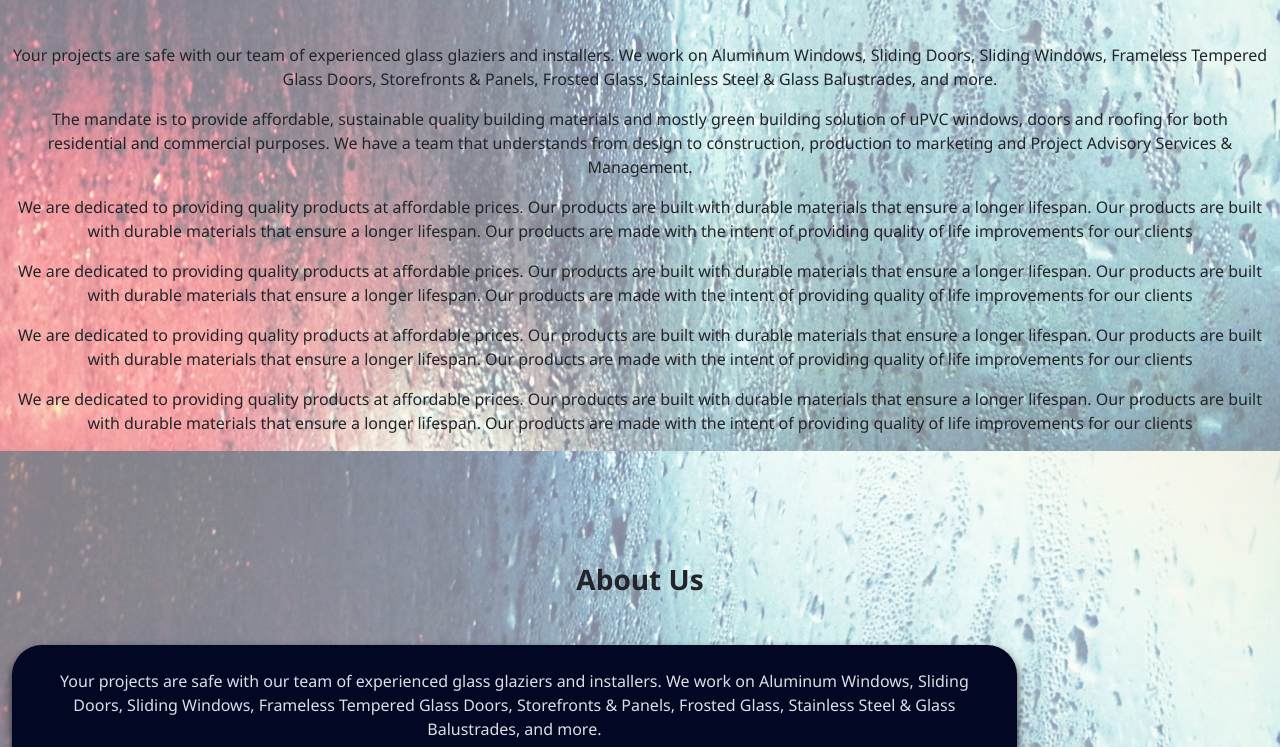
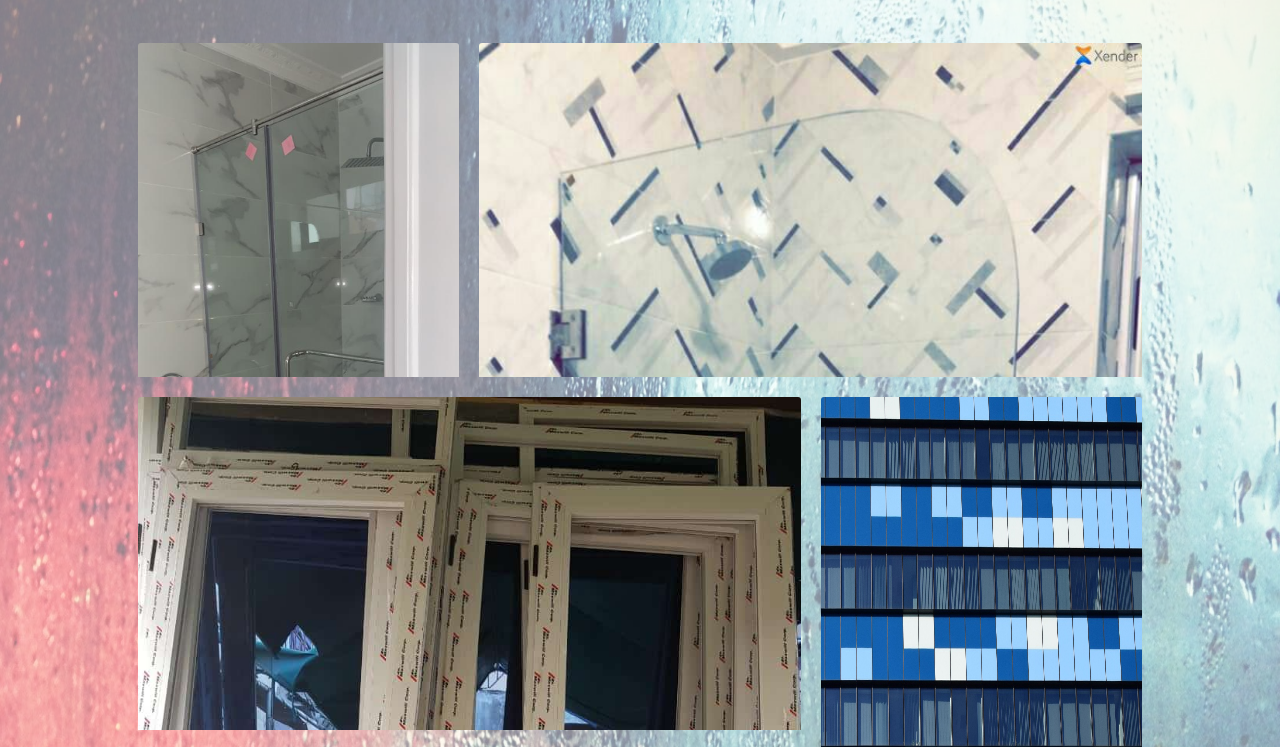
Before and after one commit to Glitch-bug/NapT, a plain HTML site: page index.html in a window 1280 px wide. Shown: the part 1896-2643 px from the top of the page. Drawn offline with Linux system fonts and the light colour scheme.

Commit message:
services

```diff
--- a/index.html
+++ b/index.html
@@ -79,29 +79,45 @@
 
     <!-- Services -->
     <section id="services" class="container-fluid d-flex flex-column justify-content-center align-items-center">
-      <img src="static/images/background/wenniel-lun-pe_R74hldW4-unsplash.jpg" alt="" class="about-back">
+      <img src="static/images/background/wenniel-lun-pe_R74hldW4-unsplash.jpg" alt="" class="service-back">
       <div class="sect-wrapper text-center d-flex flex-column align-items-center justify-content-center">
         <h1 class="sect-head mb-5 h3"><strong>Services</strong></h1>
-      <div class="sect-body">
+      <div class="sect-body servi">
         <div class="glass service">
-          <p>Your projects are safe with our team of experienced glass glaziers
-            and installers. We work on Aluminum Windows, Sliding Doors, Sliding Windows, Frameless Tempered Glass Doors, Storefronts & Panels, Frosted Glass, Stainless Steel & Glass Balustrades, and more.</p>
+          <img src="static/images/WhatsApp Image 2022-03-23 at 12.04.43 PM.jpeg" alt="Glass-Service" class="card-img-top">
+          <div class="card-body">
+            <p class="text-dark">Glass</p>
+          </div>
         </div>
         <div class="profiles service">
-          <p>The mandate is to provide affordable, sustainable quality
-            building materials and mostly green building solution of uPVC windows, doors and roofing for both residential and commercial purposes. We have a team that understands from design to construction, production to marketing and Project Advisory Services & Management.</p>
+          <img src="static/images/photo_2022-04-22_17-45-34.jpg" alt="Glass-Service" class="card-img-top">
+          <div class="card-body">
+            <p class="text-dark">Profiles</p>
+          </div>
         </div>
         <div class="alucobond service">
-          <p>We are dedicated to providing quality products at affordable prices. Our products are built with durable materials that ensure a longer lifespan. Our products are built with durable materials that ensure a longer lifespan. Our products are made with the intent of providing quality of life improvements for our clients</p>
+          <img src="static/images/WhatsApp Image 2022-04-01 at 7.20.17 PM.jpeg" alt="Glass-Service" class="card-img-top">
+          <div class="card-body">
+            <p class="text-dark">Alucobond</p>
+          </div>
         </div>
         <div class="accessories service">
-          <p>We are dedicated to providing quality products at affordable prices. Our products are built with durable materials that ensure a longer lifespan. Our products are built with durable materials that ensure a longer lifespan. Our products are made with the intent of providing quality of life improvements for our clients</p>
+          <img src="static/images/WhatsApp Image 2022-03-23 at 12.04.43 PM.jpeg" alt="Glass-Service" class="">
+          <div class="card-body">
+            <p class="text-dark">Accessories</p>
+          </div>
         </div>
         <div class="interior-design service">
-          <p>We are dedicated to providing quality products at affordable prices. Our products are built with durable materials that ensure a longer lifespan. Our products are built with durable materials that ensure a longer lifespan. Our products are made with the intent of providing quality of life improvements for our clients</p>
+          <img src="static/images/photo_2022-04-22_17-45-34.jpg" alt="Glass-Service" class="card-img-top">
+          <div class="card-body">
+            <p class="text-dark">Interior Decor</p>
+          </div>
         </div>
         <div class="fabrication service">
-          <p>We are dedicated to providing quality products at affordable prices. Our products are built with durable materials that ensure a longer lifespan. Our products are built with durable materials that ensure a longer lifespan. Our products are made with the intent of providing quality of life improvements for our clients</p>
+          <img src="static/images/building-67.jpg" alt="Glass-Service" class="card-img-top">
+          <div class="card-body">
+            <p class="text-dark">Fabrication</p>
+          </div>
         </div>
       </div>
     </div>
--- a/static/sass/style.scss
+++ b/static/sass/style.scss
@@ -179,12 +179,10 @@ section{
     -o-transform: translateY(0);
 }
 
-
-//wrong naming, too tired to change it back but it works, this is for the background images of each section
 .about-back{
     position: absolute;
     width: 100%;
-    height: 160vh;
+    height: 200vh;
     left: 0;
     z-index: -100;
     opacity: 52%;
@@ -217,6 +215,59 @@ section{
     clear: right;
 }
 
+//Services
+
+.servi{
+    display: grid;
+    width: 80%;
+    height: 130vh;
+    grid-template-areas:
+     "glass profiles profiles"
+     "aluco aluco fabrication"
+     "access interior fabrication";
+     grid-gap: 20px;
+}
+
+.glass{
+    grid-area: glass;
+}
+
+.profiles{
+    grid-area: profiles;
+}
+
+.alucobond{
+    grid-area: aluco;
+}
+
+.accessories{
+    grid-area: access;
+}
+
+.interior-design{
+    grid-area: interior;
+}
+
+.fabrication{
+    grid-area: fabrication;
+}
+
+.service{
+    overflow: hidden;
+    img{
+        min-height: 100%;
+        min-width: 100%;
+    }
+}
+
+.service-back{
+    position: absolute;
+    width: 100%;
+    height: 200vh;
+    left: 0;
+    z-index: -100;
+    opacity: 52%;
+}
 
 //Media queries
 
```
Also changed, not shown: static/css/style.css, 1 other file.
